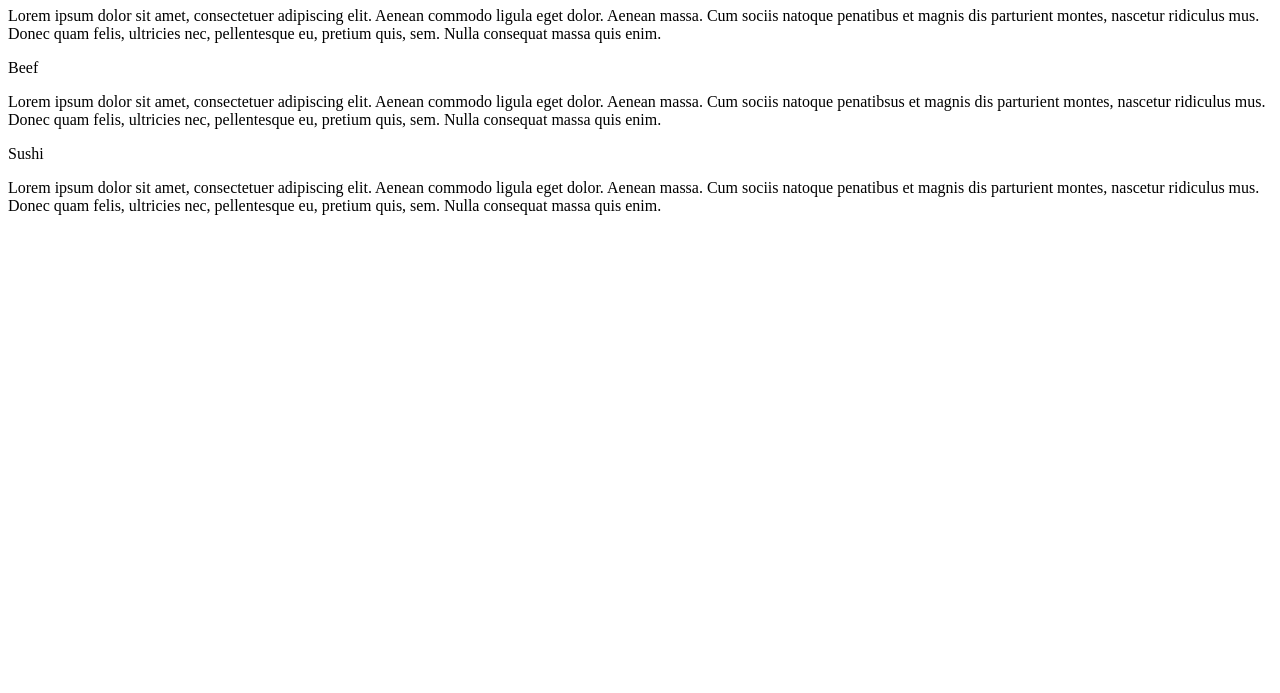
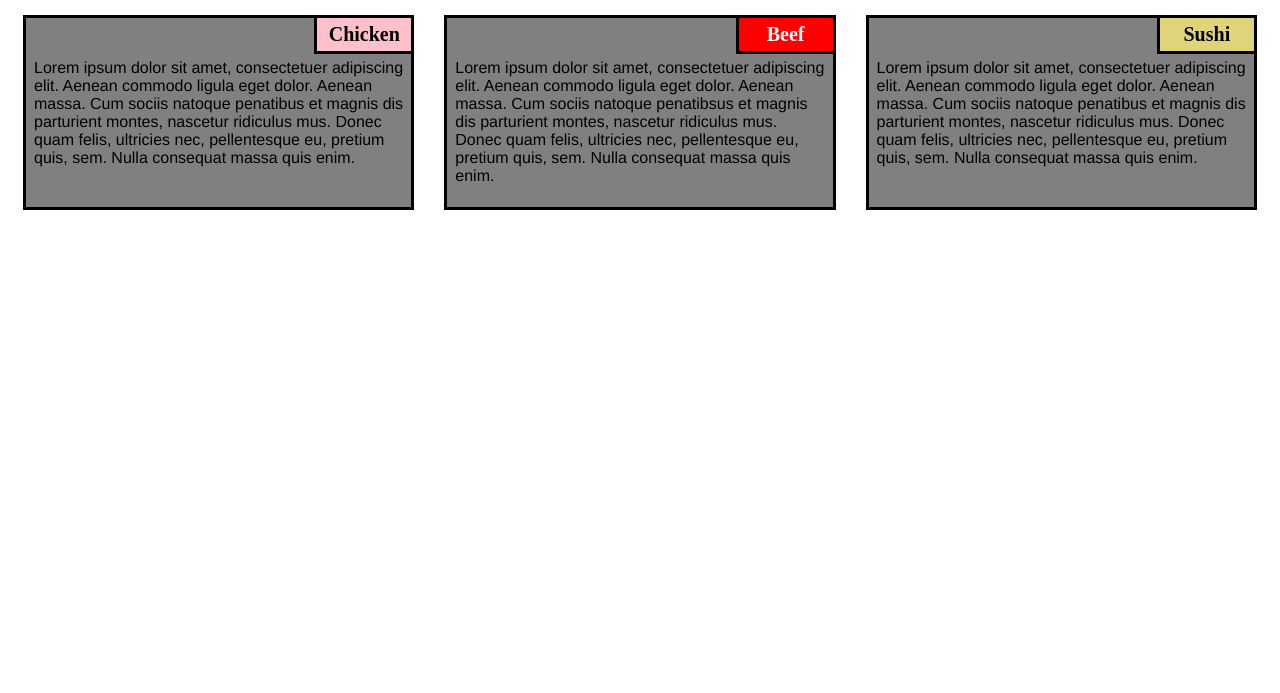
Before and after one commit to kiran6542/kiran6542.git.hub.io, a plain HTML site: page style/index1.html in a window 1280 px wide. Shown: the part 107-800 px from the top of the page. Drawn offline with Linux system fonts and the light colour scheme.

Commit message:
Update index1.html

```diff
--- a/style/index1.html
+++ b/style/index1.html
@@ -5,7 +5,7 @@
     <meta charset="utf-8">
     <title>module2-solution</title>
 </head>
-<link rel="stylesheet" type="text/css" href="style.css">
+<link rel="stylesheet" type="text/css" href="style1.css">
 
 <body>
     <h1>Our Menu</h1>
```
